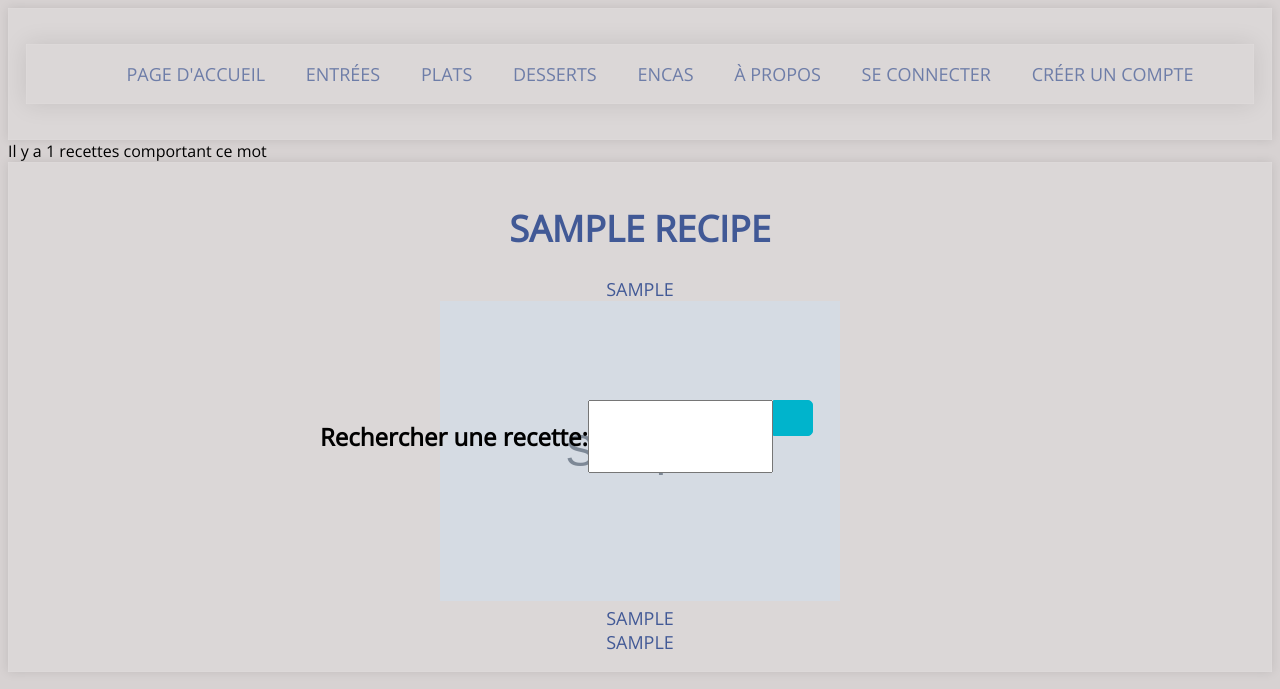
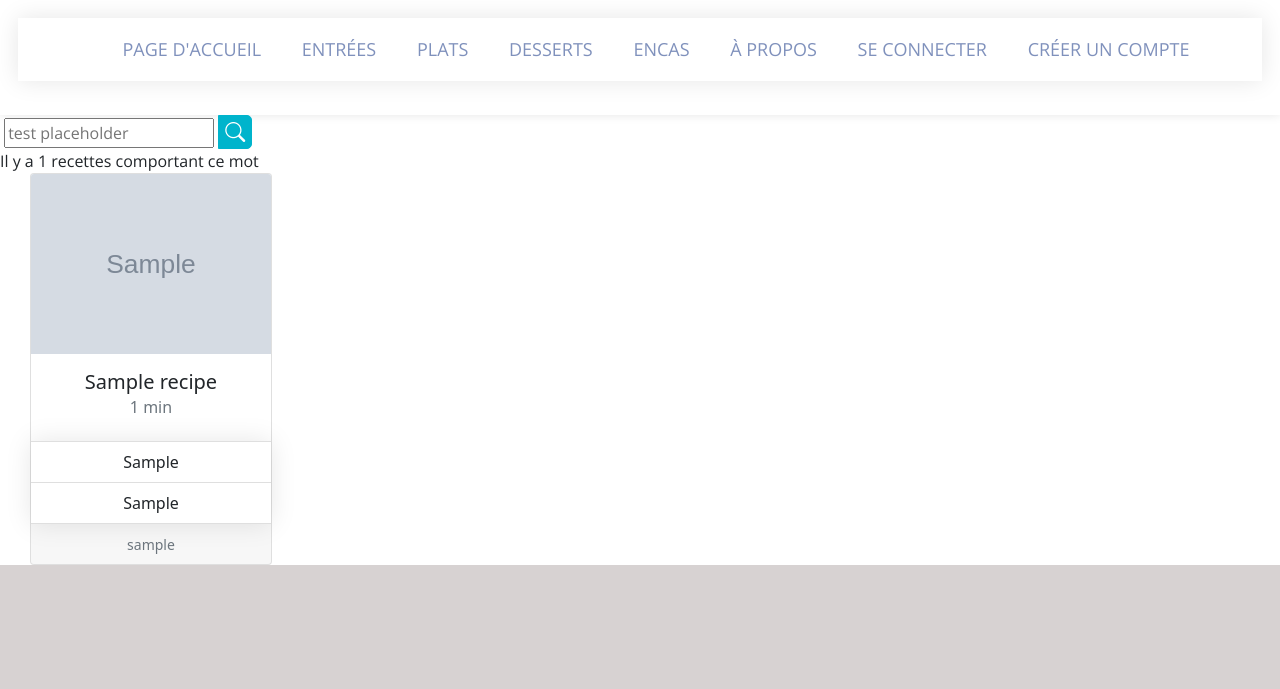
Before and after one commit to lpangia/Projet, a Django app: page / in a window 1280 px wide. Shown: the top 689 px of the page. Run offline with Django 4.2, Linux system fonts and the light colour scheme; tables that the repository leaves empty hold one stand-in row (values such as "Sample post"); grey boxes marked "Sample" are stand-in pictures; some libraries are stand-ins or nearby versions.

Commit message:
Add card and bootstrap

```diff
--- a/Projet/static/style.css
+++ b/Projet/static/style.css
@@ -43,15 +43,7 @@ p, h1, h2, .text{
 
 /*Habillage de la barre de recherche*/
 
-.search {
-  width: 100%;
-  position: absolute;
-  display: flex;
-}
-
 .searchButton {
-  width: 40px;
-  height: 36px;
   border: 1px solid #00B4CC;
   background: #00B4CC;
   text-align: center;
@@ -63,9 +55,4 @@ p, h1, h2, .text{
 
 .wrap{
   font-family: 'Open Sans', sans-serif;
-  width: 50%;
-  position: absolute;
-  top: 50%;
-  left: 50%;
-  transform: translate(-50%, -50%);
 }
--- a/Projet/templates/Index.html
+++ b/Projet/templates/Index.html
@@ -5,14 +5,12 @@
     <!-- Barre de recherche -->
         {% if form %}
             <div class="wrap">
-                <form method="post" class="search">
+                <form method="post">
                     {% csrf_token %}
-                    {% for field in form %}
-                            <h2>{{ field.label_tag }}</h2>
-                            {{ field }}
-                    {% endfor %}
+                    <label for="id_name"></label>
+                    <input type="text" name="name" maxlength="100" id="id_name" placeholder="test placeholder">
                     <button type="submit" class="searchButton">
-                <i class="fa-solid fa-magnifying-glass"></i>
+                        <i class="bi bi-search"></i>
                     </button>
                 </form>
 
@@ -23,18 +21,27 @@
             <div class="text">Aucune recette trouvée</div>
         {% else %}
             <div class="text">Il y a {{ recipes.count }} recettes comportant ce mot</div>
+            <div class="row row-cols-1 row-cols-md-4 g-4" style="text-align: -webkit-center;">
                 {% for recipe in recipes %}
-                <div class="menu">
-                    <h1>{{ recipe.title }}</h1>
-                    <div>{{ recipe.ingredients }}</div>
+                    <div class="col">
+                        <div class="card" style="max-width: 80%">
                             {% if recipe.photo %}
-                        <img src="{{ recipe.photo.url }}" alt="img">
+                                <img class="card-img-top" src="{{ recipe.photo.url }}" alt="Card image cap" style="max-height: 250px">
                             {% endif %}
-                    <div>{{ recipe.guide }}</div>
-                    <div>{{ recipe.user }}</div>
+                            <div class="card-body">
+                                <h5 class="card-title">{{ recipe.title }}</h5>
+                                <h6 class="card-subtitle mb-2 text-muted">{{ recipe.times }} min</h6>
+                            </div>
+                            <ul class="list-group list-group-flush">
+                                <li class="list-group-item">{{ recipe.ingredients }}</li>
+                                <li class="list-group-item">{{ recipe.guide }}</li>
+                            </ul>
+                            <div class="card-footer">
+                                <small class="text-muted">{{ recipe.user }}</small>
+                            </div>
+                        </div>
                     </div>
                 {% endfor %}
+            </div>
         {% endif %}
-    </div>
-
 {% endblock %}
--- a/Projet/templates/base.html
+++ b/Projet/templates/base.html
@@ -5,7 +5,8 @@
         <title>Wiki'Food</title>
         {% load static %}
         <link rel="stylesheet" type="text/css" href="{% static 'style.css' %}" />
-    </head>
+        <link rel="stylesheet" href="https://cdn.jsdelivr.net/npm/bootstrap-icons@1.7.2/font/bootstrap-icons.css">
+        <link href="https://cdn.jsdelivr.net/npm/bootstrap@5.1.3/dist/css/bootstrap.min.css" rel="stylesheet" integrity="sha384-1BmE4kWBq78iYhFldvKuhfTAU6auU8tT94WrHftjDbrCEXSU1oBoqyl2QvZ6jIW3" crossorigin="anonymous">    </head>
     <body>
     <!-- Mise en place du menu avec boucle de condition pour un affichage différent si connecté avec un compte ou non -->
         <nav class="menu">
```
Lines whose indentation alone changed are shown as unchanged.
